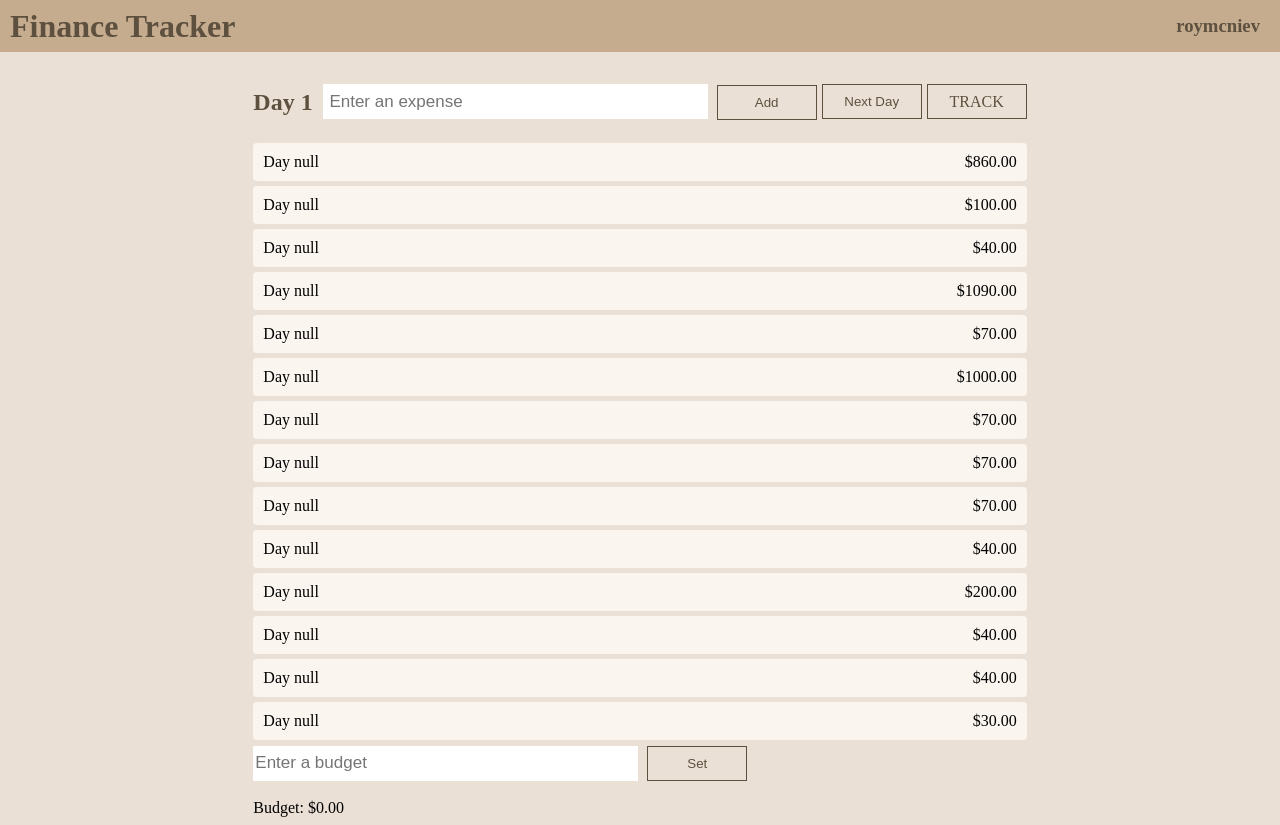
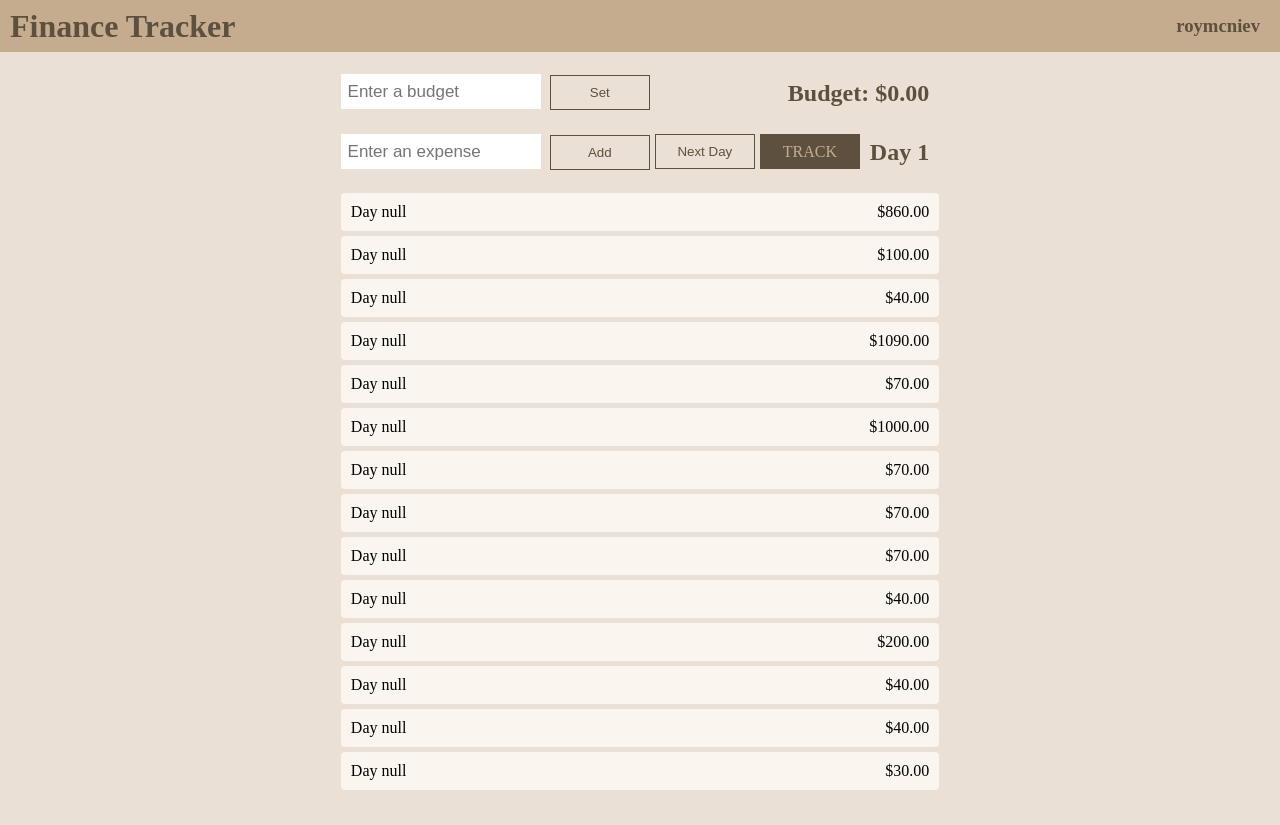
Before and after one commit to stanleytengg/CS1530-Final-Project, a Flask app: page /home in a window 1280 px wide. After the commit the page ends 790 px from the top, so only its background shows below. Run offline with Flask 3, Linux system fonts and the light colour scheme; a user stored in the database is signed in; data comes from the database, SQL or seed files in the repository.

Commit message:
Edit styling and fix merge bugs

```diff
--- a/routes.py
+++ b/routes.py
@@ -119,7 +119,8 @@
             )
 
             db.session.add(new_notification)
-            db.session.commit()
+
+        db.session.commit()
 
         return jsonify({
             'id': new_expense.id,
--- a/static/script.js
+++ b/static/script.js
@@ -35,7 +35,7 @@
     updateBudget();
 
     // Clears the input field
-    expenseID.value = '';
+    budgetID.value = '';
 }
 
 const updateBudget = () => {
--- a/static/style.css
+++ b/static/style.css
@@ -6,8 +6,19 @@
     text-decoration: none;
 }
 
-a:hover {
-    color: #453b2e;
+#home-a::after {
+    content: '';
+    position: absolute;
+    width: 0;
+    height: 2px;
+    bottom: 0;
+    left: 0;
+    background-color: #5e503f;  /* Using your color scheme */
+    transition: width 0.3s;
+}
+
+#home-a:hover::after {
+    width: 100%;
 }
 
 /* Register/Login Page */
@@ -145,13 +156,13 @@
     justify-content: center;
 }
 
-#expenses-form, #budget-from {
+#expenses-form {
     display: flex;
-    margin-top: 60px;
     align-items: center;
 }
 
 #day-tracker {
+    margin-left: 10px;
     margin-right: 10px;
     color: #5e503f;
 }
@@ -160,22 +171,30 @@
     margin-top: 15px;
 }
 
-#add-expenses-form input {
+#data input {
     height: 35px;
-    width: 385px;
+    width: 200px;
     font-size: 17px;
     background-color: white;
     border: transparent;
     margin-top: 1px;
 }
 
-#budget-form input {
-    height: 35px;
-    width: 385px;
-    font-size: 17px;
-    background-color: white;
-    border: transparent;
-    margin-top: 1px;
+#budget-form {
+    display: flex;
+    align-items: center;
+    justify-content: space-between;
+    margin-top: 60px;
+    height: 50px;
+}
+
+#set-budget-form {
+    margin-top: 15px;
+}
+
+#budget-display {
+    color: #5e503f;
+    margin-right: 10px;
 }
 
 #track-expenses-form {
@@ -183,15 +202,26 @@
 }
 
 #track-btn {
+    box-sizing: border-box;
+    height: 35px;
+    width: 100px;
+    margin-bottom: 2px;
+    margin-left: 5px;
     text-decoration: none;
     display: flex;
     align-items: center;
     justify-content: center;
+    color: #c6ac8f;
+    background-color: #5e503f;
+    border: none;
+}
+
+#track-btn:hover {
+    background-color: #c6ac8f;
     color: #5e503f;
 }
 
 .btn {
-    box-sizing: border-box;
     height: 35px;
     width: 100px;
     margin-bottom: 2px;
--- a/templates/home.html
+++ b/templates/home.html
@@ -21,26 +21,25 @@
 </div>
 
 <div id="data">
+    <div id="budget-form">
+        <form id="set-budget-form">
+            <input type="text" id="new-budget" name="set-budget" placeholder=" Enter a budget" required>
+            <button type="submit" class="btn">Set</button>
+        </form>
+        <h2><span id="budget-display"></span></h2>
+    </div>
     <div id="expenses-form">
-        <div id="day-tracker">
-            <h2>Day <span id="current-day">{{ current_user.day }}</span></h2>
-        </div>
         <form id="add-expenses-form">
             <input type="text" id="new-expense" name="add-expense" placeholder=" Enter an expense" required>
             <button type="submit" class="btn">Add</button>
         </form>
         <button id="next-day-btn" class="btn">Next Day</button>
-        <a href="{{ url_for('track') }}" class="btn" id="track-btn">TRACK</a>
+        <a href="{{ url_for('track') }}" id="track-btn">TRACK</a>
+        <div id="day-tracker">
+            <h2>Day <span id="current-day">{{ current_user.day }}</span></h2>
+        </div>
     </div>
     <div id="expense-list"></div>
-
-    <div id="budget-form">
-        <form id="set-budget-form">
-            <input type="text" id="new-budget" name="set-budget" placeholder="Enter a budget" required>
-            <button type="submit" class="btn">Set</button>
-        </form>
-    </div>
-    <span id="budget-display"></span>
 </div>
 <script>
 window.onload = updateBudget;
```
Also changed, not shown: templates/track.html (+11 -2 lines).
